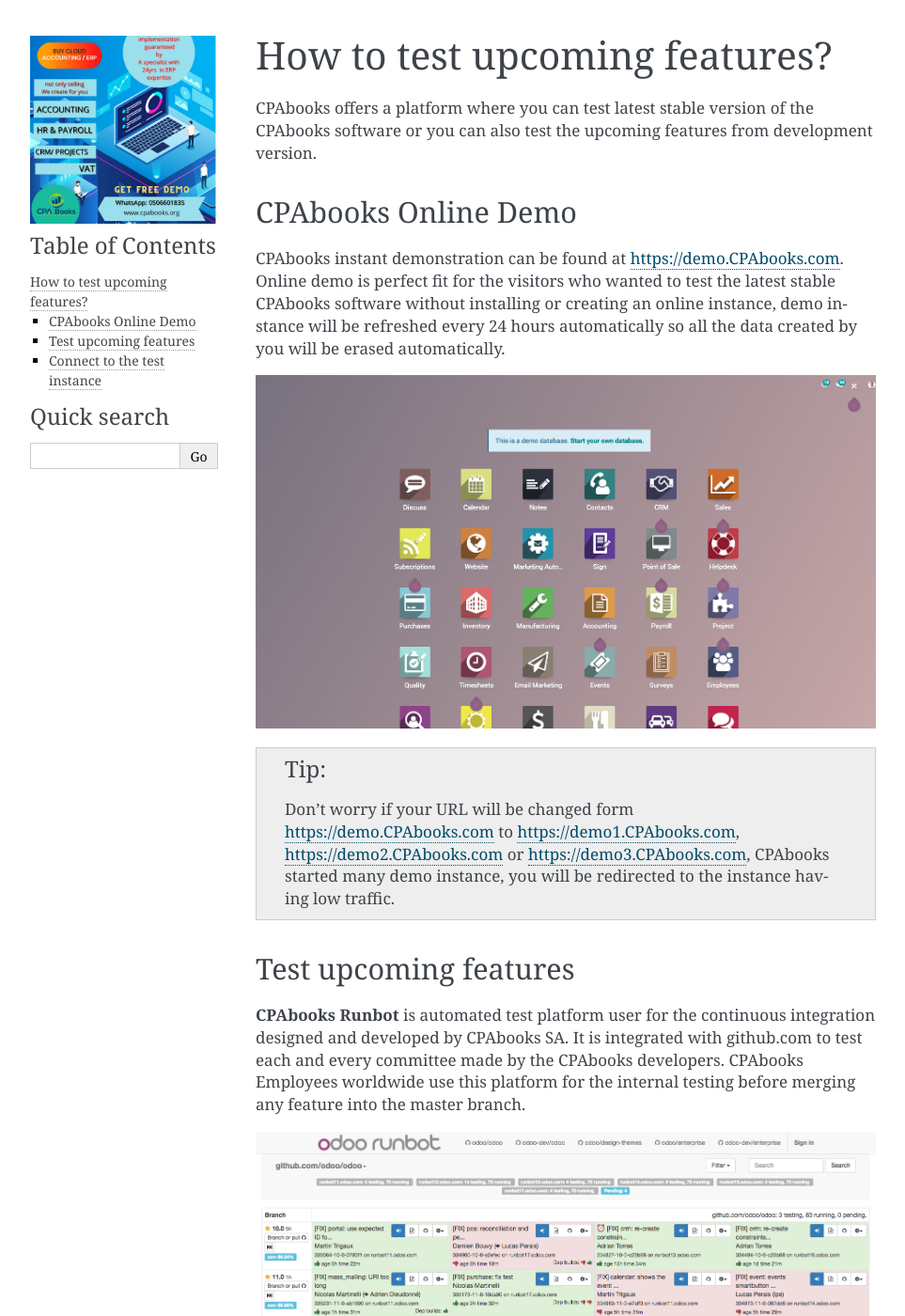
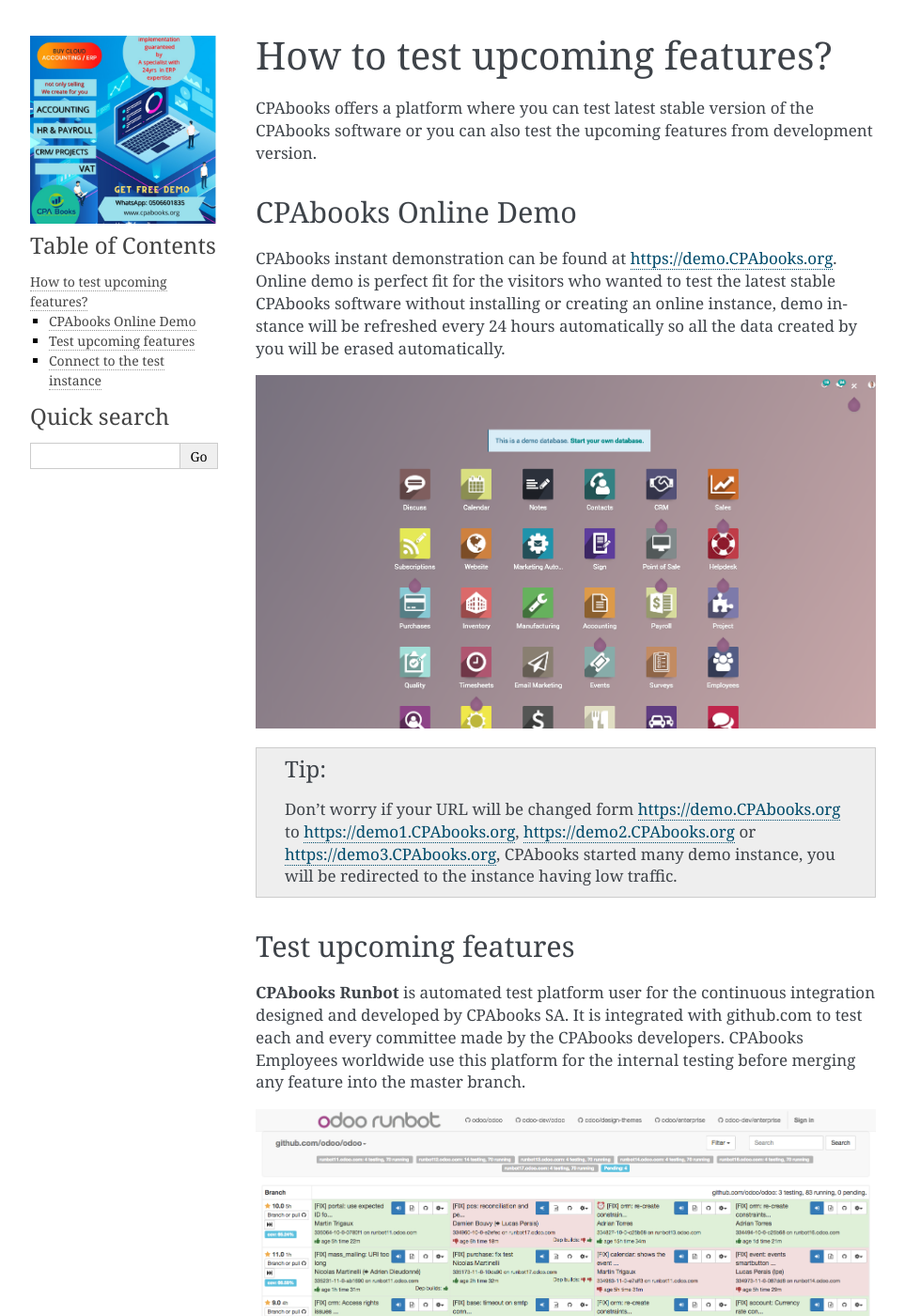
Before and after one commit to cpabooks/cpabooks-docs, a Sphinx documentation site: the page built from docs/odoo/06_test_drive.rst, in a window 1280 px wide and 1400 px high. Shown: the whole window at 94% size, without its empty margins (148-1111 px from the left). Built offline with Sphinx 7.4.7, drawn with Linux system fonts in a browser that asks for light colours; pages that are not in the unit, such as notebooks, are missing from menus.

Commit message:
Update 06_test_drive.rst

```diff
--- a/docs/odoo/06_test_drive.rst
+++ b/docs/odoo/06_test_drive.rst
@@ -11,20 +11,20 @@
 
 CPAbooks Online Demo
 ----------------
-CPAbooks instant demonstration can be found at https://demo.CPAbooks.com. Online demo is perfect fit for the visitors who wanted to test the latest stable CPAbooks software without installing or creating an online instance, demo instance will be refreshed every 24 hours automatically so all the data created by you will be erased automatically.
+CPAbooks instant demonstration can be found at https://demo.CPAbooks.org. Online demo is perfect fit for the visitors who wanted to test the latest stable CPAbooks software without installing or creating an online instance, demo instance will be refreshed every 24 hours automatically so all the data created by you will be erased automatically.
 
 .. image:: images/chapter_01_07.png
    :alt: CRM, Sales and Invoicing for 5 users
    :align: center
 
-.. tip:: Don't worry if your URL will be changed form https://demo.CPAbooks.com to https://demo1.CPAbooks.com, https://demo2.CPAbooks.com or https://demo3.CPAbooks.com, CPAbooks started many demo instance, you will be redirected to the instance having low traffic.
+.. tip:: Don't worry if your URL will be changed form https://demo.CPAbooks.org to https://demo1.CPAbooks.org, https://demo2.CPAbooks.org or https://demo3.CPAbooks.org, CPAbooks started many demo instance, you will be redirected to the instance having low traffic.
 
 Test upcoming features
 ----------------------
 **CPAbooks Runbot** is automated test platform user for the continuous integration designed and developed by CPAbooks SA. It is integrated with github.com to test each and every committee made by the CPAbooks developers. CPAbooks Employees worldwide use this platform for the internal testing before merging any feature into the master branch.
 
 .. image:: images/chapter_01_08.png
-   :alt: runbot.CPAbooks.com
+   :alt: runbot.CPAbooks.org
    :align: center
 
 Background colours of committee represents the status of the committee, Green represents successfully tested without any ERROR while Red represents ERROR in the code, either code is not clean or there is any test-case failed. You can not connect the committee which are in Blue color as there are currently being tested by the runbot.
```
